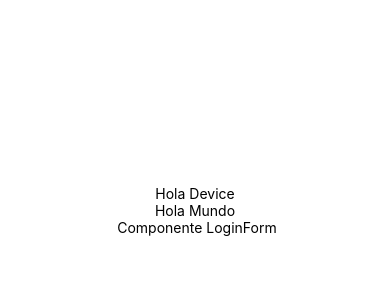
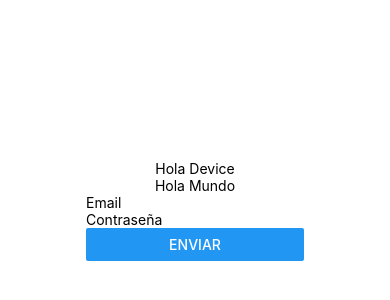
Before and after one commit to alejandrozeb/ReactNative, a React Native app: screen / in a window 390 px wide. Shown: the part 212-512 px from the top of the page. Built offline with nearby package versions, Linux system fonts and the light colour scheme.

Commit message:
add input texts and a button example

```diff
--- a/src/components/LoginForm.js
+++ b/src/components/LoginForm.js
@@ -1,6 +1,12 @@
 import React from "react";
-import { TextInput, Button, Text } from "react-native";
+import { TextInput, Button, Text, View } from "react-native";
 
 export default function LoginForm() {
-    return <Text> Componente LoginForm</Text>;
+    return (
+        <View>
+            <TextInput placeholder="Email"/>
+            <TextInput placeholder="Contraseña"/>
+            <Button title="Enviar" onPress={() => console.log("Enviado")} />
+        </View>
+    );
 }
```
